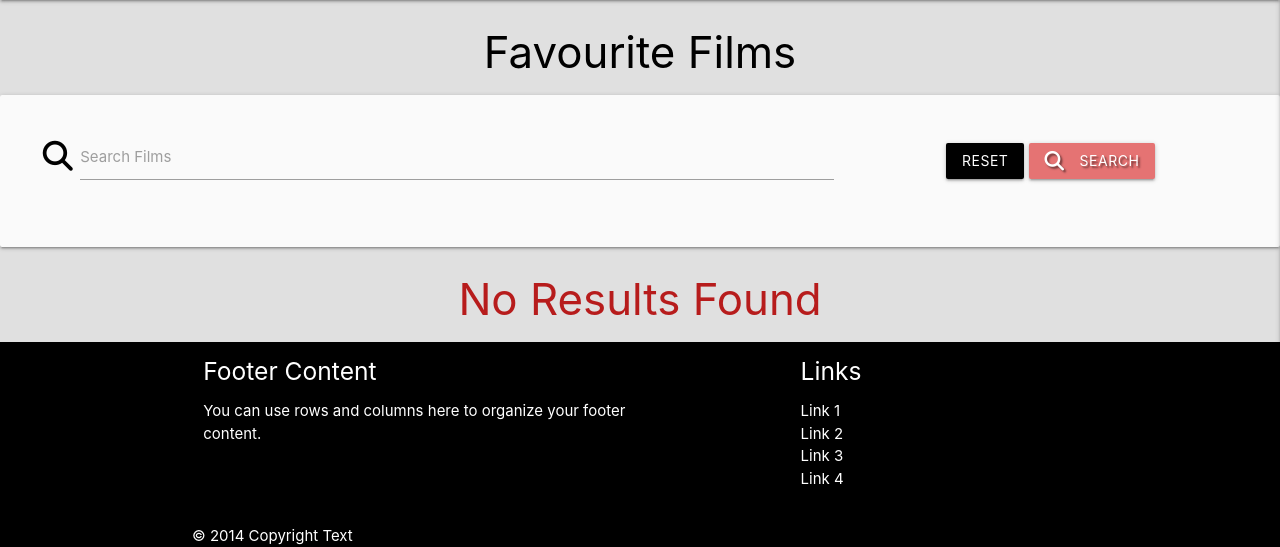
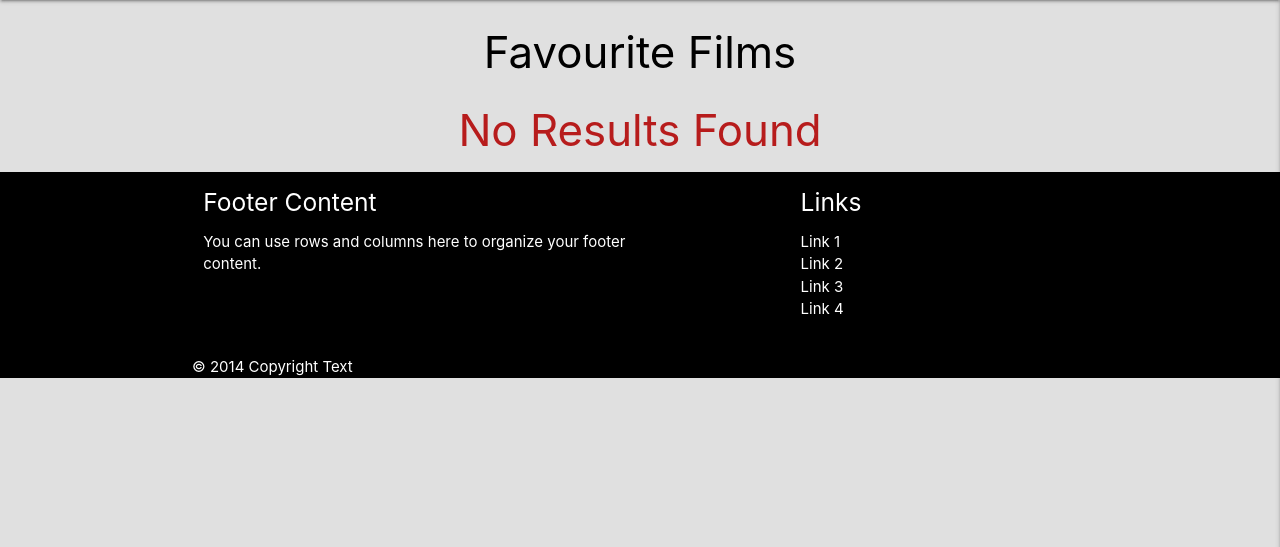
Before and after one commit to struk49/films-and-tv-fan-page, a Flask app: page /get_films in a window 1280 px wide. Shown: the part 64-611 px from the top of the page. Run offline with Flask 3, Linux system fonts and the light colour scheme; data that the repository does not hold is empty; some libraries are stand-ins or nearby versions.

Commit message:
removed search from characters, tv and films html

```diff
--- a/app.py
+++ b/app.py
@@ -21,6 +21,13 @@ mongo = PyMongo(app)
 @app.route("/home")
 def home():
     return render_template("index.html")
+
+
+@app.route("/search", methods=["GET", "POST"])
+def search():
+    query = request.form.get("query")
+    characters = list(mongo.db.characters.find({"$text": {"$search": query}}))
+    return render_template("characters.html", characters=characters)
 
 
 @app.route("/get_characters")
--- a/templates/films.html
+++ b/templates/films.html
@@ -3,23 +3,7 @@
 
 <h3 class="black-text center-align">Favourite Films</h3>
 
-<div class="row card-panel grey lighten-5">
-    <form action="" method="post" class="col s12">
-        <div class="row valign-wrapper center-align">
-            <div class="input-field col s12 m8">
-                <i class="fas fa-search prefix black-text"></i>
-                <input type="text" name="query" id="query" minlength="3" class="validate" required>
-                <label for="query">Search Films</label>
-            </div>
-            <div class="col s12 m4">
-                <a href="{{ url_for('get_films') }}" class="black btn text-shadow">Reset</a>
-                <button type="submit" class="red lighten-2 btn text-shadow">
-                    <i class="fas fa-search left"></i> Search
-                </button>
-            </div>
-        </div>
-    </form>
-</div>
+
 
 {% if films|length > 0 %}
 <div class="row">
```
Also changed, not shown: templates/characters.html (+2 -17 lines), templates/tv.html (+1 -17 lines).
